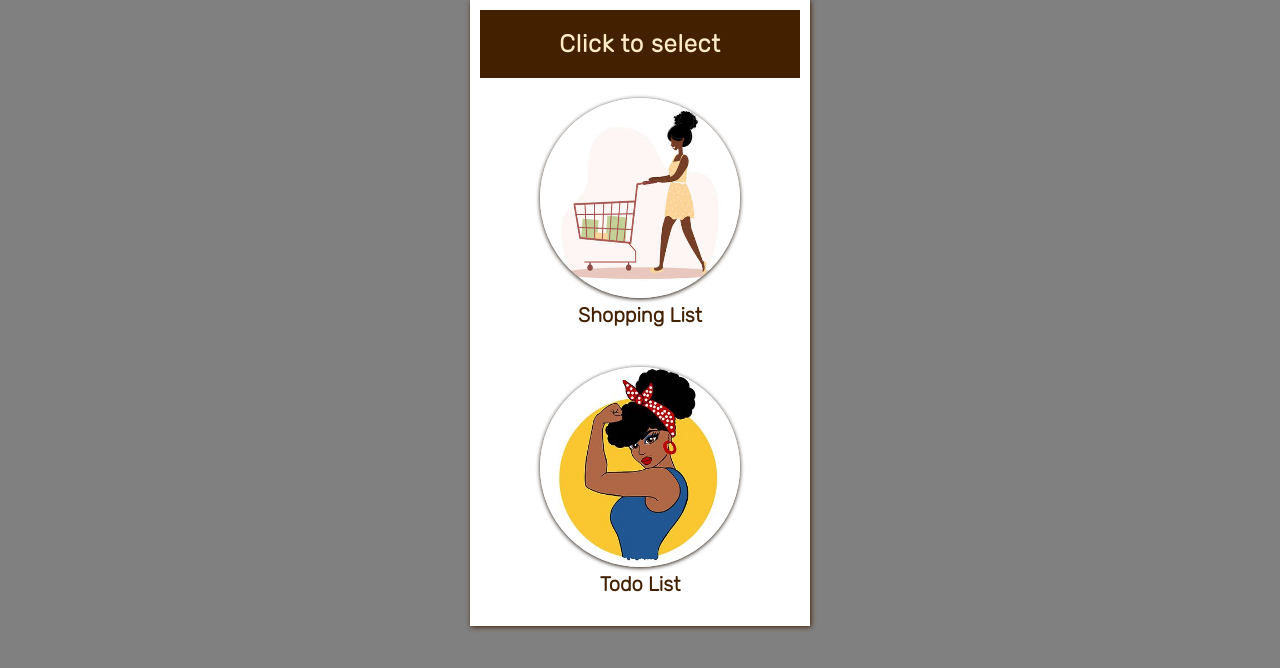
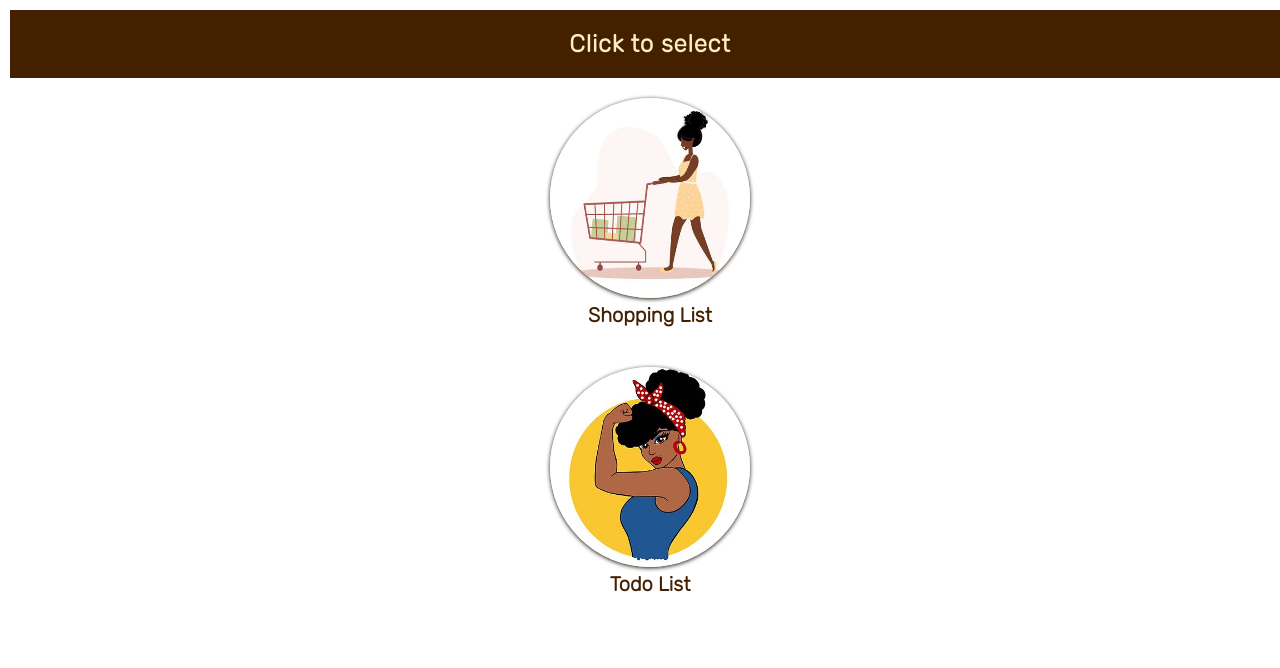
Before and after one commit to codingfaith/Fay-fay, a website built with Vite: page index.html in a window 1280 px wide. Built offline with nearby package versions, Linux system fonts and the light colour scheme.

Commit message:
Increase width and height to take up fullscreen

```diff
--- a/index.css
+++ b/index.css
@@ -11,12 +11,13 @@ html, body {
 }
 
 .container {
+    width: 100vw;
+    height: 100vh;
     display: flex;
-    flex-direction: column;
-    max-width: 320px;
     padding: 10px;
     margin: 0 auto;
     background: #ffffff;
+    flex-direction: column;
     box-shadow: 1px 1px 5px #432000;
 }
 
```
